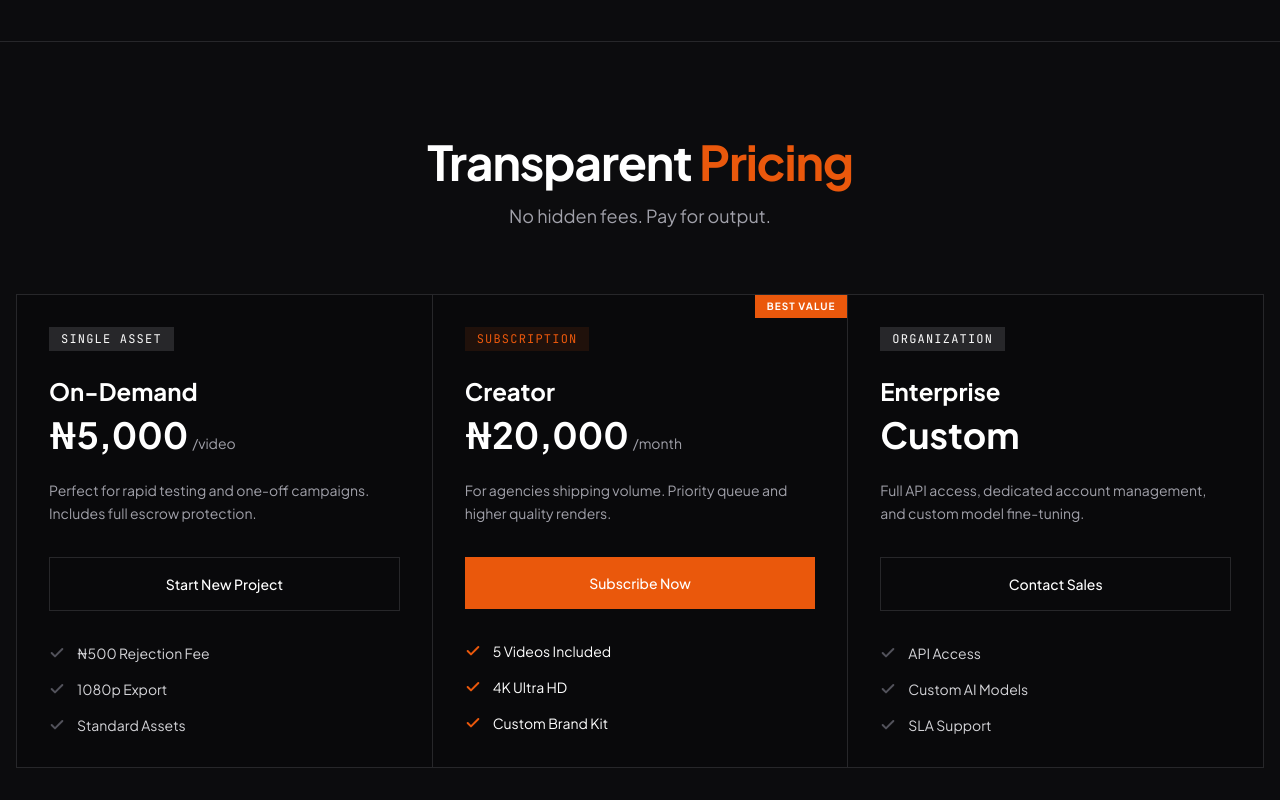
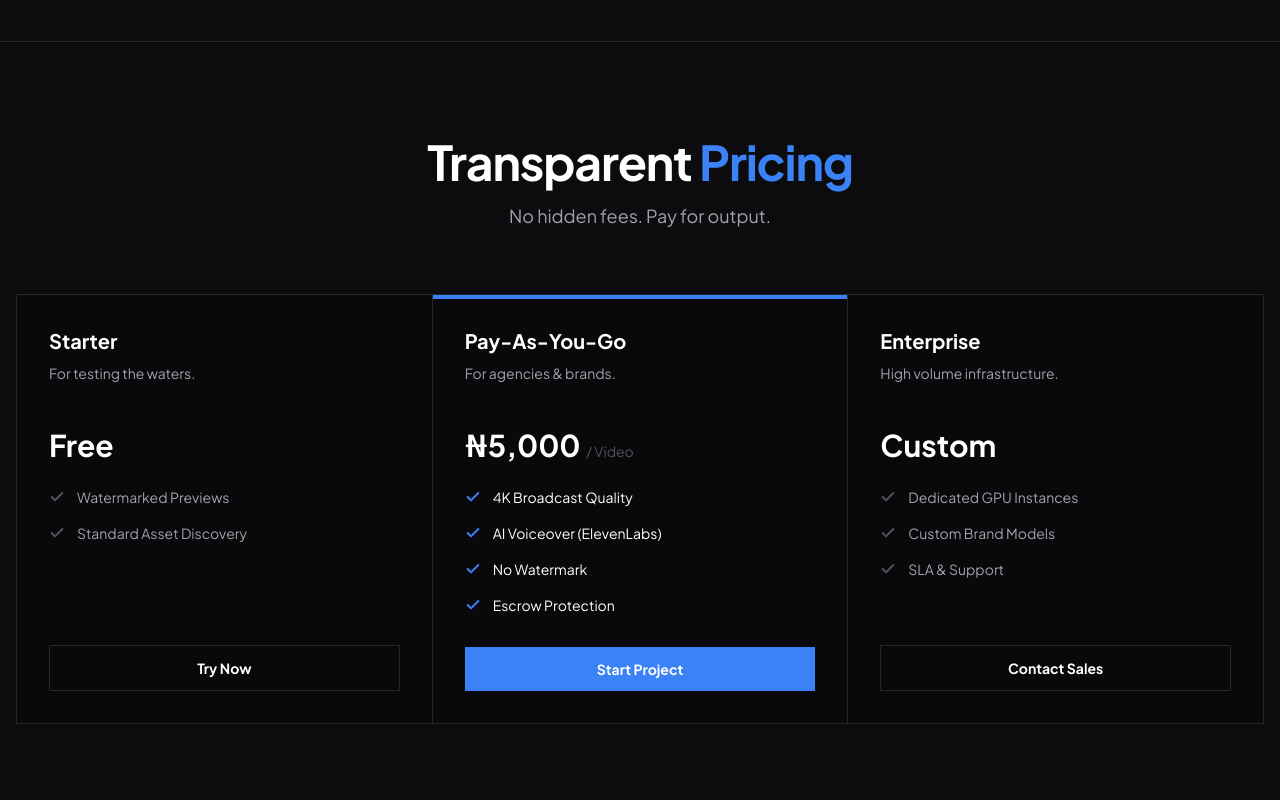
Before and after one commit to samueltuoyo15/Motion-Pipe, a Next.js app in the folder apps/web/: page / in a window 1280 px wide. Shown: the part 2200-3000 px from the top of the page. Built offline with nearby package versions, Linux system fonts and the light colour scheme.

Commit message:
feat: Add initial web pages for pricing, dashboard, careers, and the main landing.

```diff
--- a/apps/web/app/components/pricing.tsx
+++ b/apps/web/app/components/pricing.tsx
@@ -6,83 +6,85 @@ export default function Pricing() {
             <div className="max-w-7xl mx-auto">
                 <div className="text-center mb-16">
                     <h2 className="text-3xl md:text-5xl font-bold text-white tracking-tight mb-4">
-                        Transparent <span className="text-[#ea580c]">Pricing</span>
+                        Transparent <span className="text-[#3b82f6]">Pricing</span>
                     </h2>
                     <p className="text-[#a1a1aa] text-lg">No hidden fees. Pay for output.</p>
                 </div>
-
                 <div className="grid grid-cols-1 md:grid-cols-3 gap-px bg-[#27272a] border border-[#27272a]">
 
+                    {/* Free Tier */}
                     <div className="bg-[#09090b] p-8 flex flex-col items-start">
-                        <div className="inline-block px-3 py-1 bg-[#27272a] text-[#muted] text-xs font-mono mb-6 uppercase tracking-widest">Single Asset</div>
-                        <h3 className="text-white text-2xl font-bold mb-2">On-Demand</h3>
-                        <div className="flex items-baseline gap-1 mb-6">
-                            <span className="text-4xl font-bold text-white">₦5,000</span>
-                            <span className="text-[#a1a1aa] text-sm">/video</span>
-                        </div>
-                        <p className="text-[#a1a1aa] text-sm mb-8 leading-relaxed">
-                            Perfect for rapid testing and one-off campaigns. Includes full escrow protection.
-                        </p>
-                        <button className="w-full py-4 border border-[#27272a] text-white hover:bg-[#18181b] transition-colors font-medium text-sm">
-                            Start New Project
+                        <h3 className="text-white font-bold text-xl mb-2">Starter</h3>
+                        <p className="text-[#a1a1aa] text-sm mb-6 h-10">For testing the waters.</p>
+                        <div className="text-3xl font-bold text-white mb-6">Free</div>
+                        <ul className="space-y-4 mb-8 flex-1">
+                            <li className="flex items-center gap-3 text-sm text-[#a1a1aa]">
+                                <CheckIcon /> <span>Watermarked Previews</span>
+                            </li>
+                            <li className="flex items-center gap-3 text-sm text-[#a1a1aa]">
+                                <CheckIcon /> <span>Standard Asset Discovery</span>
+                            </li>
+                        </ul>
+                        <button className="w-full py-3 border border-[#27272a] text-white font-bold text-sm hover:bg-[#18181b] transition-colors">
+                            Try Now
                         </button>
-                        <ul className="mt-8 space-y-4 w-full">
-                            <li className="flex gap-3 text-sm text-[#d4d4d8] items-center"><Check /> ₦500 Rejection Fee</li>
-                            <li className="flex gap-3 text-sm text-[#d4d4d8] items-center"><Check /> 1080p Export</li>
-                            <li className="flex gap-3 text-sm text-[#d4d4d8] items-center"><Check /> Standard Assets</li>
-                        </ul>
                     </div>
 
-
-                    <div className="bg-[#09090b] p-8 flex flex-col items-start relative">
-                        <div className="absolute top-0 right-0 bg-[#ea580c] text-white text-[10px] font-bold px-3 py-1 uppercase tracking-widest">Best Value</div>
-                        <div className="inline-block px-3 py-1 bg-[#ea580c]/10 text-[#ea580c] text-xs font-mono mb-6 uppercase tracking-widest">Subscription</div>
-                        <h3 className="text-white text-2xl font-bold mb-2">Creator</h3>
-                        <div className="flex items-baseline gap-1 mb-6">
-                            <span className="text-4xl font-bold text-white">₦20,000</span>
-                            <span className="text-[#a1a1aa] text-sm">/month</span>
-                        </div>
-                        <p className="text-[#a1a1aa] text-sm mb-8 leading-relaxed">
-                            For agencies shipping volume. Priority queue and higher quality renders.
-                        </p>
-                        <button className="w-full py-4 bg-[#ea580c] text-white hover:bg-[#c2410c] transition-colors font-medium text-sm">
-                            Subscribe Now
+                    {/* Pro Tier */}
+                    <div className="bg-[#09090b] p-8 flex flex-col items-start relative group">
+                        <div className="absolute top-0 left-0 right-0 h-1 bg-[#3b82f6]" />
+                        <h3 className="text-white font-bold text-xl mb-2">Pay-As-You-Go</h3>
+                        <p className="text-[#a1a1aa] text-sm mb-6 h-10">For agencies & brands.</p>
+                        <div className="text-3xl font-bold text-white mb-6">₦5,000 <span className="text-sm font-normal text-[#52525b]">/ Video</span></div>
+                        <ul className="space-y-4 mb-8 flex-1">
+                            <li className="flex items-center gap-3 text-sm text-white">
+                                <CheckIcon active /> <span>4K Broadcast Quality</span>
+                            </li>
+                            <li className="flex items-center gap-3 text-sm text-white">
+                                <CheckIcon active /> <span>AI Voiceover (ElevenLabs)</span>
+                            </li>
+                            <li className="flex items-center gap-3 text-sm text-white">
+                                <CheckIcon active /> <span>No Watermark</span>
+                            </li>
+                            <li className="flex items-center gap-3 text-sm text-white">
+                                <CheckIcon active /> <span>Escrow Protection</span>
+                            </li>
+                        </ul>
+                        <button className="w-full py-3 bg-[#3b82f6] hover:bg-blue-600 text-white font-bold text-sm transition-colors">
+                            Start Project
                         </button>
-                        <ul className="mt-8 space-y-4 w-full">
-                            <li className="flex gap-3 text-sm text-white items-center"><Check active /> 5 Videos Included</li>
-                            <li className="flex gap-3 text-sm text-white items-center"><Check active /> 4K Ultra HD</li>
-                            <li className="flex gap-3 text-sm text-white items-center"><Check active /> Custom Brand Kit</li>
-                        </ul>
                     </div>
 
-
+                    {/* Enterprise */}
                     <div className="bg-[#09090b] p-8 flex flex-col items-start">
-                        <div className="inline-block px-3 py-1 bg-[#27272a] text-[#muted] text-xs font-mono mb-6 uppercase tracking-widest">Organization</div>
-                        <h3 className="text-white text-2xl font-bold mb-2">Enterprise</h3>
-                        <div className="flex items-baseline gap-1 mb-6">
-                            <span className="text-4xl font-bold text-white">Custom</span>
-                        </div>
-                        <p className="text-[#a1a1aa] text-sm mb-8 leading-relaxed">
-                            Full API access, dedicated account management, and custom model fine-tuning.
-                        </p>
-                        <button className="w-full py-4 border border-[#27272a] text-white hover:bg-[#18181b] transition-colors font-medium text-sm">
+                        <h3 className="text-white font-bold text-xl mb-2">Enterprise</h3>
+                        <p className="text-[#a1a1aa] text-sm mb-6 h-10">High volume infrastructure.</p>
+                        <div className="text-3xl font-bold text-white mb-6">Custom</div>
+                        <ul className="space-y-4 mb-8 flex-1">
+                            <li className="flex items-center gap-3 text-sm text-[#a1a1aa]">
+                                <CheckIcon /> <span>Dedicated GPU Instances</span>
+                            </li>
+                            <li className="flex items-center gap-3 text-sm text-[#a1a1aa]">
+                                <CheckIcon /> <span>Custom Brand Models</span>
+                            </li>
+                            <li className="flex items-center gap-3 text-sm text-[#a1a1aa]">
+                                <CheckIcon /> <span>SLA & Support</span>
+                            </li>
+                        </ul>
+                        <button className="w-full py-3 border border-[#27272a] text-white font-bold text-sm hover:bg-[#18181b] transition-colors">
                             Contact Sales
                         </button>
-                        <ul className="mt-8 space-y-4 w-full">
-                            <li className="flex gap-3 text-sm text-[#d4d4d8] items-center"><Check /> API Access</li>
-                            <li className="flex gap-3 text-sm text-[#d4d4d8] items-center"><Check /> Custom AI Models</li>
-                            <li className="flex gap-3 text-sm text-[#d4d4d8] items-center"><Check /> SLA Support</li>
-                        </ul>
                     </div>
+
                 </div>
             </div>
         </div>
     );
 }
 
-function Check({ active }: { active?: boolean }) {
+function CheckIcon({ active }: { active?: boolean }) {
     return (
-        <svg width="16" height="16" viewBox="0 0 24 24" fill="none" stroke={active ? "#ea580c" : "#52525b"} strokeWidth="3" strokeLinecap="round" strokeLinejoin="round">
+        <svg width="16" height="16" viewBox="0 0 24 24" fill="none" stroke={active ? "#3b82f6" : "#52525b"} strokeWidth="3" strokeLinecap="round" strokeLinejoin="round">
             <polyline points="20 6 9 17 4 12" />
         </svg>
     )
```
